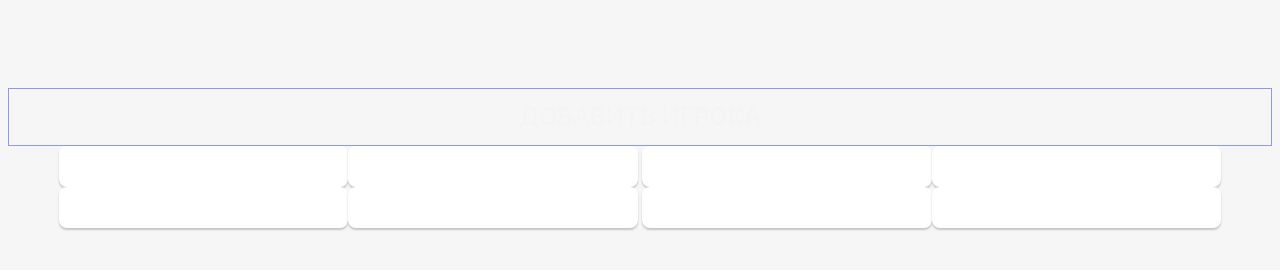
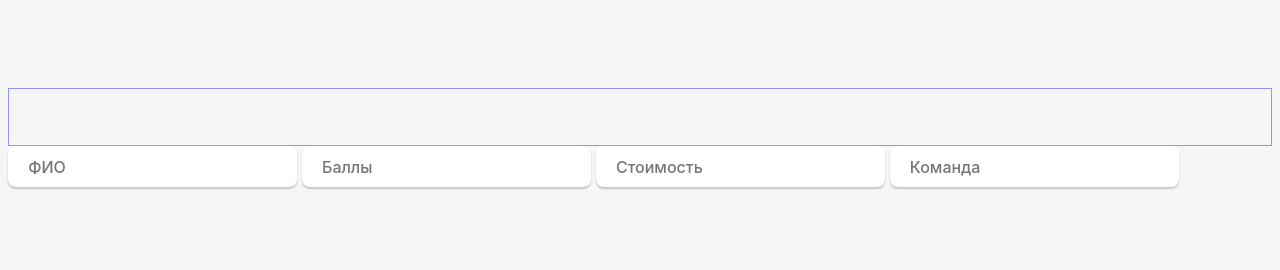
Before and after one commit to AlianZip/CollegePrjct, a plain HTML site: page src/index.html in a window 1280 px wide. Drawn offline with Linux system fonts and the light colour scheme.

Commit message:
Mod html and css

```diff
--- a/src/index.html
+++ b/src/index.html
@@ -16,16 +16,12 @@
   <body>
     <div class="container">
       <a href="#" class="btn">Добавить игрока</a>
-
-      <div class="input">
-        <input class="input2" pattern="ФИО"><input/>
-
-        <input class="input3" pattern="Баллы"><input/>
-
-        <input class="input4" pattern="Стоимость"><input/>
-
-        <input class="input5" pattern="Команда"><input/>
-      </div>
     </div>
+    <div class="input">
+      <input class="input2" placeholder="ФИО"></input>
+      <input class="input3" placeholder="Баллы"></input>
+      <input class="input4" placeholder="Стоимость"></input>
+      <input class="input5" placeholder="Команда"></input>
+  </div>
   </body>
 </html>
--- a/src/styles.css
+++ b/src/styles.css
@@ -86,11 +86,12 @@ button {
 
 #greet-input {
   margin-right: 5px;
+  margin-top: 5px;
 }
 
 @media (prefers-color-scheme: dark) {
   :root {
-    color: #f6f6f6;
+    color: #ffffff;
     background-color: #2f2f2f;
   }
 
@@ -101,7 +102,7 @@ button {
   input,
   button {
     color: #ffffff;
-    background-color: #0f0f0f98;
+    background-color: rgb(146, 148, 248);
   }
   button:active {
     background-color: #0f0f0f69;
```
